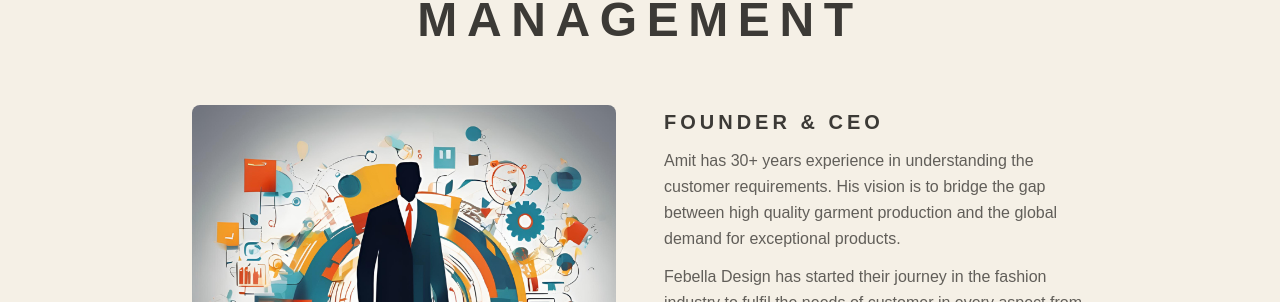
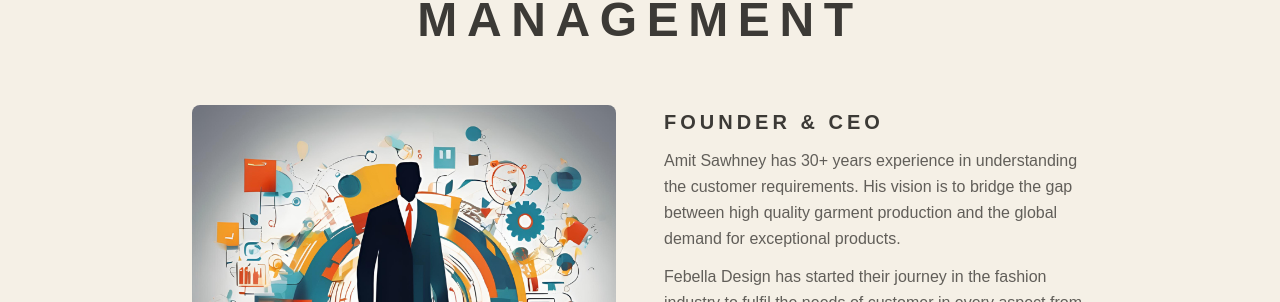
Before and after one commit to sawhney07/febella-design, a Next.js app: page /about in a window 1280 px wide. Shown: the part 1503-1805 px from the top of the page. Built offline with nearby package versions, Linux system fonts and the light colour scheme.

Commit message:
more fixes

```diff
--- a/app/about/page.tsx
+++ b/app/about/page.tsx
@@ -200,7 +200,7 @@
               </h3>
 
               <p className="text-[#3C3A36]/80 leading-relaxed">
-                Amit has 30+ years experience in understanding the customer
+                Amit Sawhney has 30+ years experience in understanding the customer
                 requirements. His vision is to bridge the gap between high quality
                 garment production and the global demand for exceptional products.
               </p>
--- a/app/components/Footer.tsx
+++ b/app/components/Footer.tsx
@@ -47,7 +47,7 @@
           </div>
           <div>
             <h3 className="text-lg font-semibold tracking-[0.2em] mb-4">FOLLOW US</h3>
-            <div className="flex space-x-4">
+            <div className="flex space-x-2">
               <a href="https://www.linkedin.com/company/febelladesign/" className="text-[#F5F0E6] hover:text-[#F5F0E6]/70 transition-colors duration-300">
                 <Linkedin size={24} />
               </a>
--- a/app/products/page.tsx
+++ b/app/products/page.tsx
@@ -254,7 +254,7 @@
   MENSWEAR: [
     "Jackets", "T-shirts", "Shirts", "Jeans", "Trousers", "Leather-wear", "Sweaters", "Nightwear", "Shorts", "Pants"
   ],
-  "WOMENS' WEAR": [
+  "WOMEN'S WEAR": [
     "Blouses", "Dresses", "Underwear", "Skirts", "Beachwear", "Evening-wear", "Nightwear", "Leather-wear", "Sweaters", "T-shirts"
   ],
   HANDLOOMS: [
```
